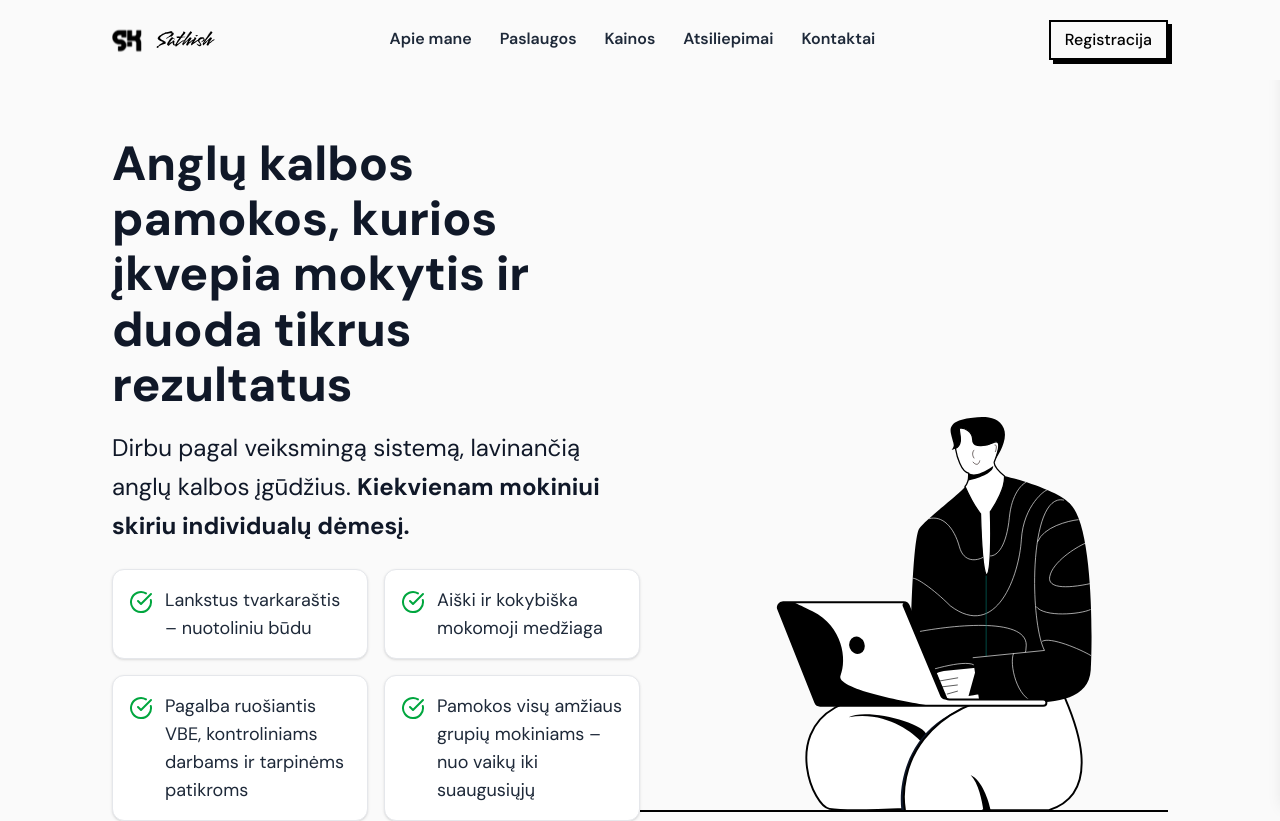
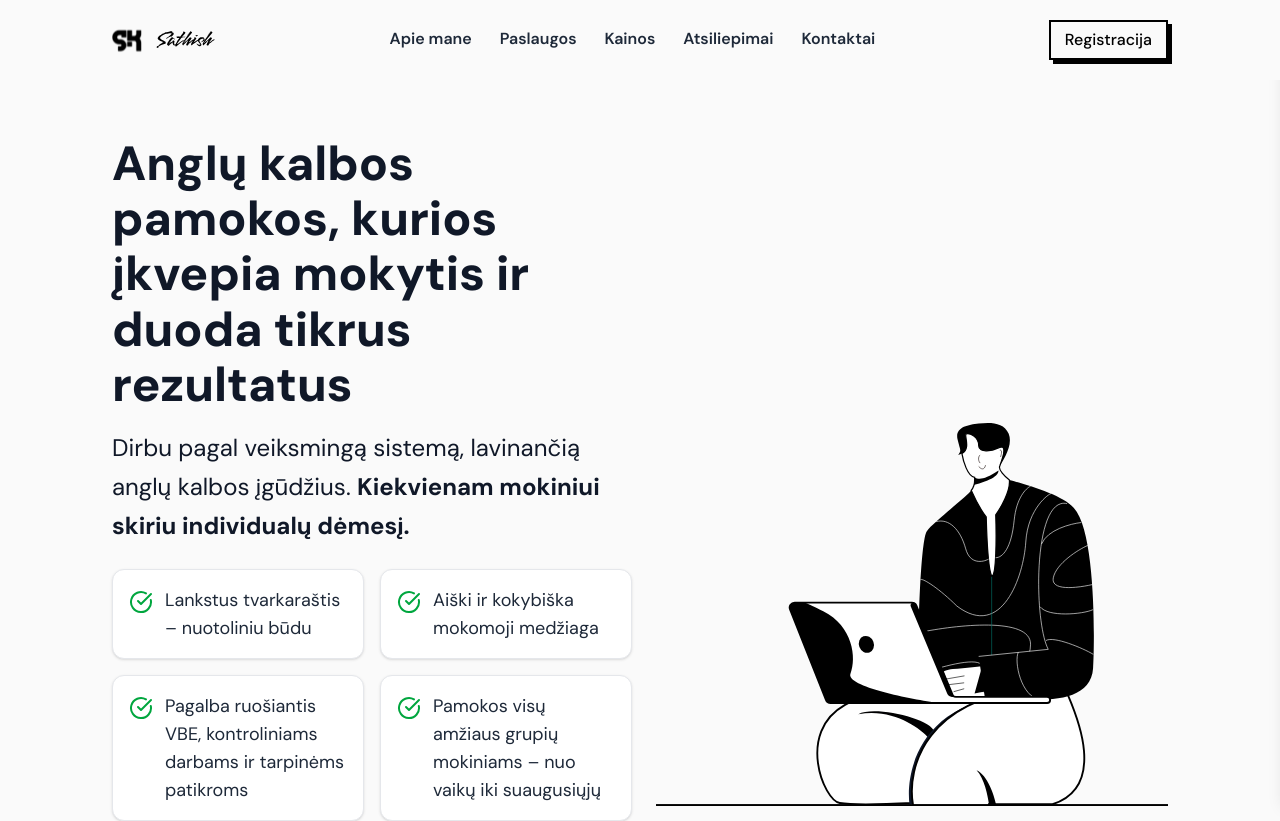
Before and after one commit to prochas/AngluMokytojas, a Next.js app: page / in a window 1280 px wide. Shown: the top 821 px of the page. Built offline with nearby package versions, Linux system fonts and the light colour scheme.

Commit message:
commit v27

```diff
--- a/src/components/AboutMe/AboutMe.js
+++ b/src/components/AboutMe/AboutMe.js
@@ -71,7 +71,7 @@ function AboutMe() {
       <section
         id="apie-mane"
         ref={sectionRef}
-        className="flex justify-between py-14 items-center px-5 lg:px-28 lg:flex-row flex-col-reverse scroll-mt-20"
+        className="flex justify-between py-14 items-center px-5 lg:px-28 lg:flex-row flex-col-reverse scroll-mt-20 gap-0 lg:gap-6"
       >
         <div ref={textRef} className="lg:w-[50%] text-gray-900">
           <h1 className="font-extrabold text-3xl lg:text-5xl leading-[1.2] lg:leading-[1.15] lg:mt-0 mt-4">
```
